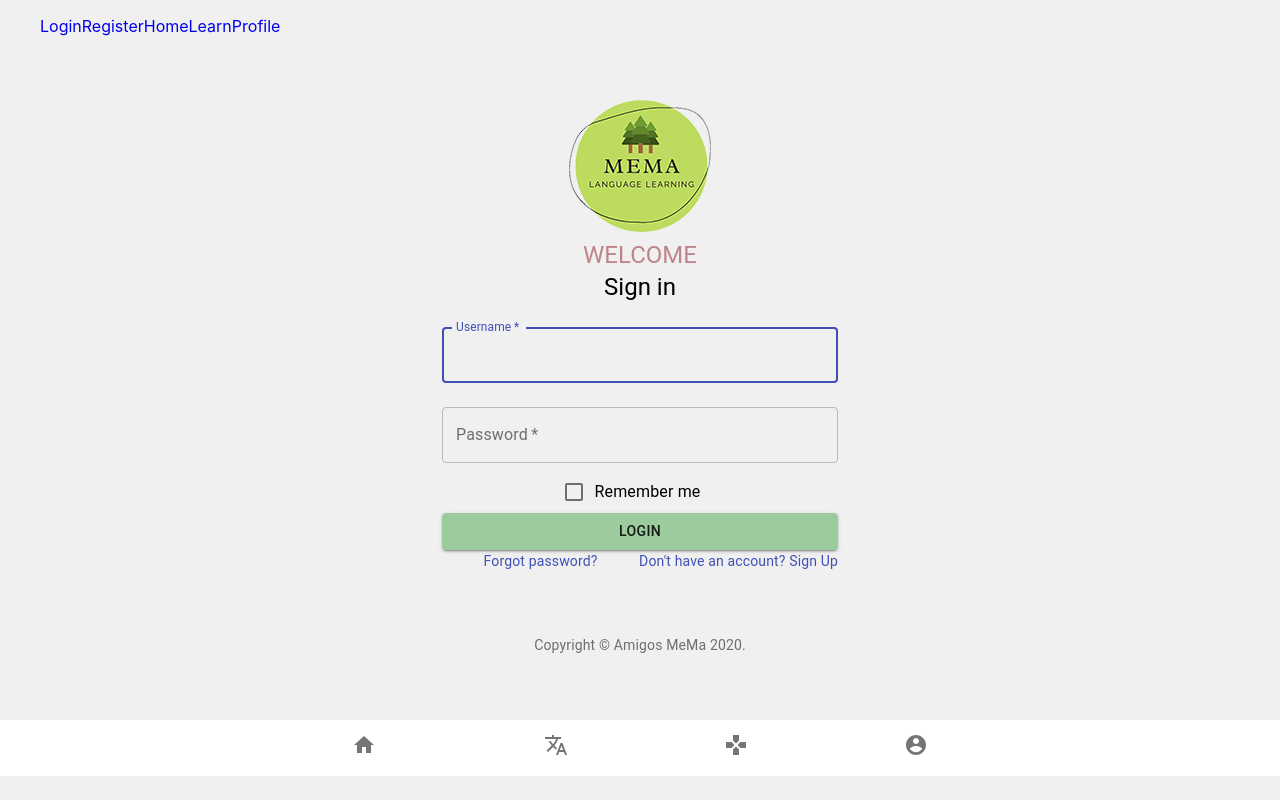
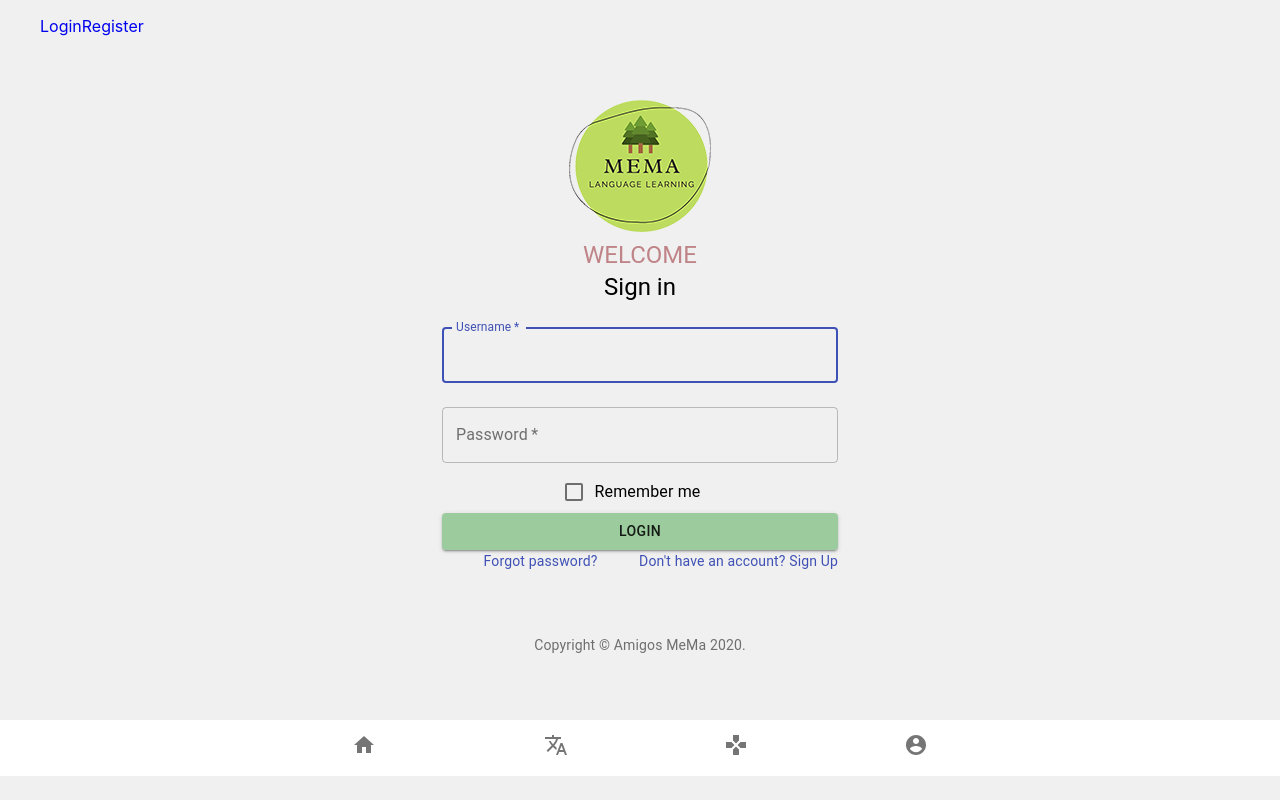
Before and after one commit to picowithleo/amigos-mema, a React (Create React App) app: page /login in a window 1280 px wide. Built offline with nearby package versions, Linux system fonts and the light colour scheme.

Commit message:
remove the redundancy navigation

```diff
--- a/src/navigation/TopNav.js
+++ b/src/navigation/TopNav.js
@@ -31,10 +31,6 @@ const TopNav = () => {
             <NavContainer isRed>
                 <li><Link to="/login">Login</Link></li>
                 <li><Link to="/register">Register</Link></li>
-                <li><Link to="/home">Home</Link></li>
-                <li><Link to="/learn">Learn</Link></li>
-                <li><Link to="/profile">Profile</Link></li>
-
             </NavContainer>
             {/* </ul> */}
         </nav>
```
